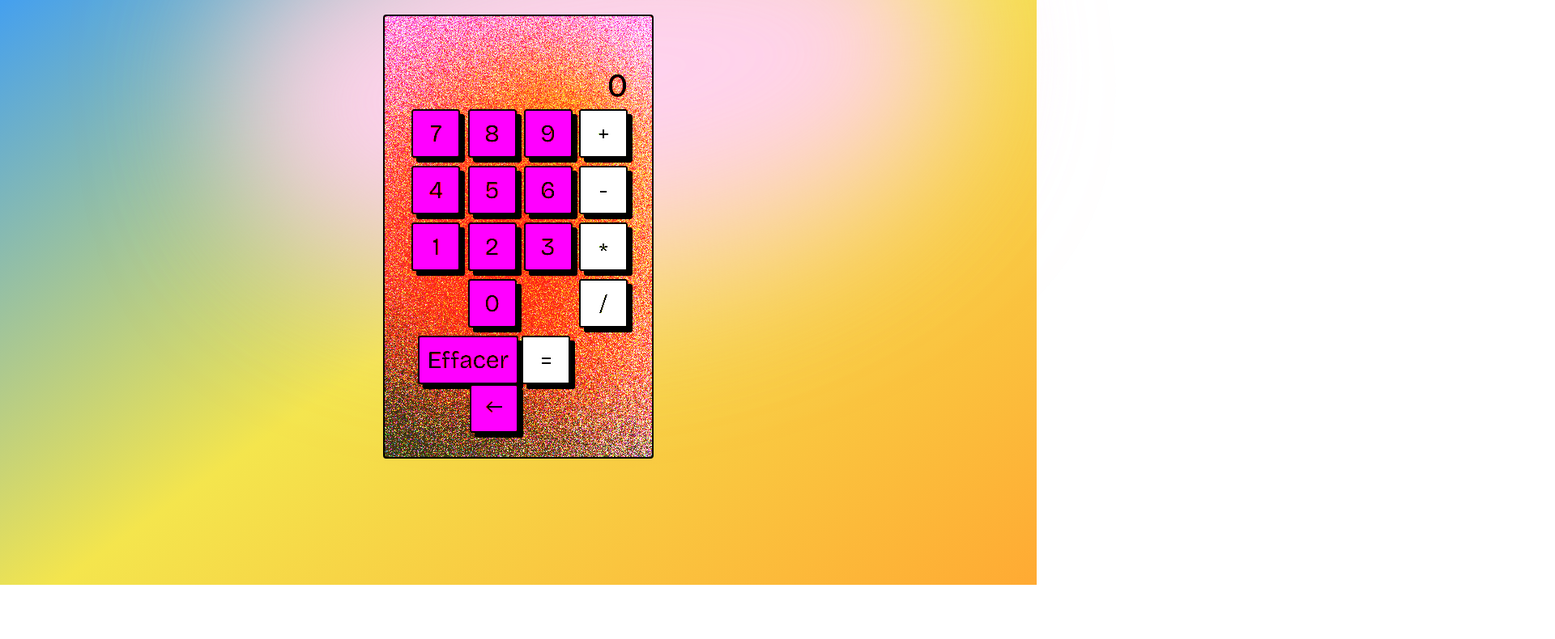
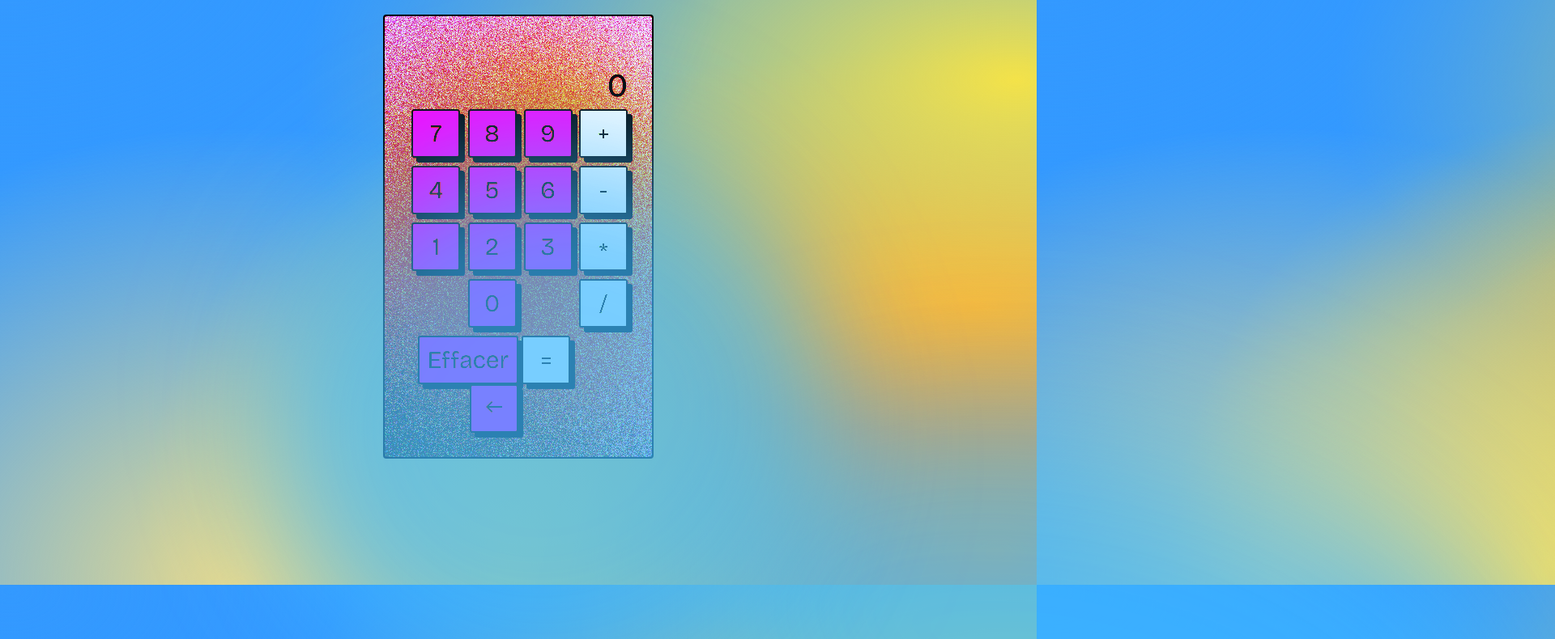
Before and after one commit to marilynduf/calculatrice, a website built with Vite: page index.html in a window 1280 px wide. Shown: the part 77-867 px from the top of the page at 81% size, 1920 px wide, since content can reach past the window. Before the commit the page ends 800 px from the top, so only its background shows below. Built offline with nearby package versions, Linux system fonts and the light colour scheme.

Commit message:
style: Refined background

```diff
--- a/src/styles/backgrounds.scss
+++ b/src/styles/backgrounds.scss
@@ -1,7 +1,7 @@
 @property --color-1 {
     syntax: "<color>";
     inherits: true;
-    initial-value: #39f;
+    initial-value: #3399ff;
 }
 
 @property --color-2 {
@@ -13,50 +13,70 @@
 @property --color-3 {
     syntax: "<color>";
     inherits: true;
-    initial-value: #fa3;
+    initial-value: #ffaa33;
 }
 
 @keyframes bgAnimation {
     0% {
         left: -10%;
+        top: -10%;
         rotate: -50deg;
         transform: scale(1, 1);
     }
     50% {
         left: 80%;
-        rotate: 50deg;
-    }
-    80% {
+        rotate: 20deg;
+        top: 100%;
         transform: scale(1.2, 1.5);
     }
     100% {
         left: -10%;
+        top: -10%;
         rotate: -50deg;
         transform: scale(1, 1);
     }
 }
 
 .gradient-bg {
-    background: linear-gradient(
-        145deg,
-        var(--color-1) 0%,
-        var(--color-2) 50%,
-        var(--color-3) 100%
-    );
+    background-color: hsla(210, 100%, 60%, 1);
+    // background créé sur https://csshero.org/mesher/
+    background-image: radial-gradient(
+            at 23% 100%,
+            hsla(51, 64%, 73%, 1) 0px,
+            transparent 50%
+        ),
+        radial-gradient(at 1% 1%, hsla(210, 100%, 60%, 1) 0px, transparent 50%),
+        radial-gradient(at 49% 98%, hsla(54, 88%, 62%, 1) 0px, transparent 50%),
+        radial-gradient(at 98% 22%, hsla(54, 88%, 62%, 1) 0px, transparent 50%),
+        radial-gradient(at 96% 95%, hsla(33, 100%, 59%, 1) 0px, transparent 50%),
+        radial-gradient(at 94% 57%, hsla(33, 100%, 59%, 1) 0px, transparent 50%);
     height: 100vh;
     &::before {
+        animation: bgAnimation 15s infinite;
+        position: absolute;
+        content: "";
+        right: 10%;
+        height: 50%;
+        width: 70%;
+        min-width: 300px;
+        min-height: 300px;
+        transform-origin: 60%;
+        background-color: #39f;
+        border-radius: 50%;
+        filter: blur(70px) brightness(120%) opacity(0.7);
+    }
+    &::after {
         animation: bgAnimation 15s infinite reverse;
         position: absolute;
         content: "";
-
         right: 10%;
-        height: 40%;
-        width: 60%;
+        height: 70%;
+        width: 50%;
         min-width: 300px;
         min-height: 300px;
         transform-origin: 60%;
-        background-color: #f56977;
+        background-color: #39f;
         border-radius: 50%;
-        filter: blur(70px) brightness(200%);
+        filter: blur(70px) brightness(120%) opacity(0.7);
     }
 }
```
